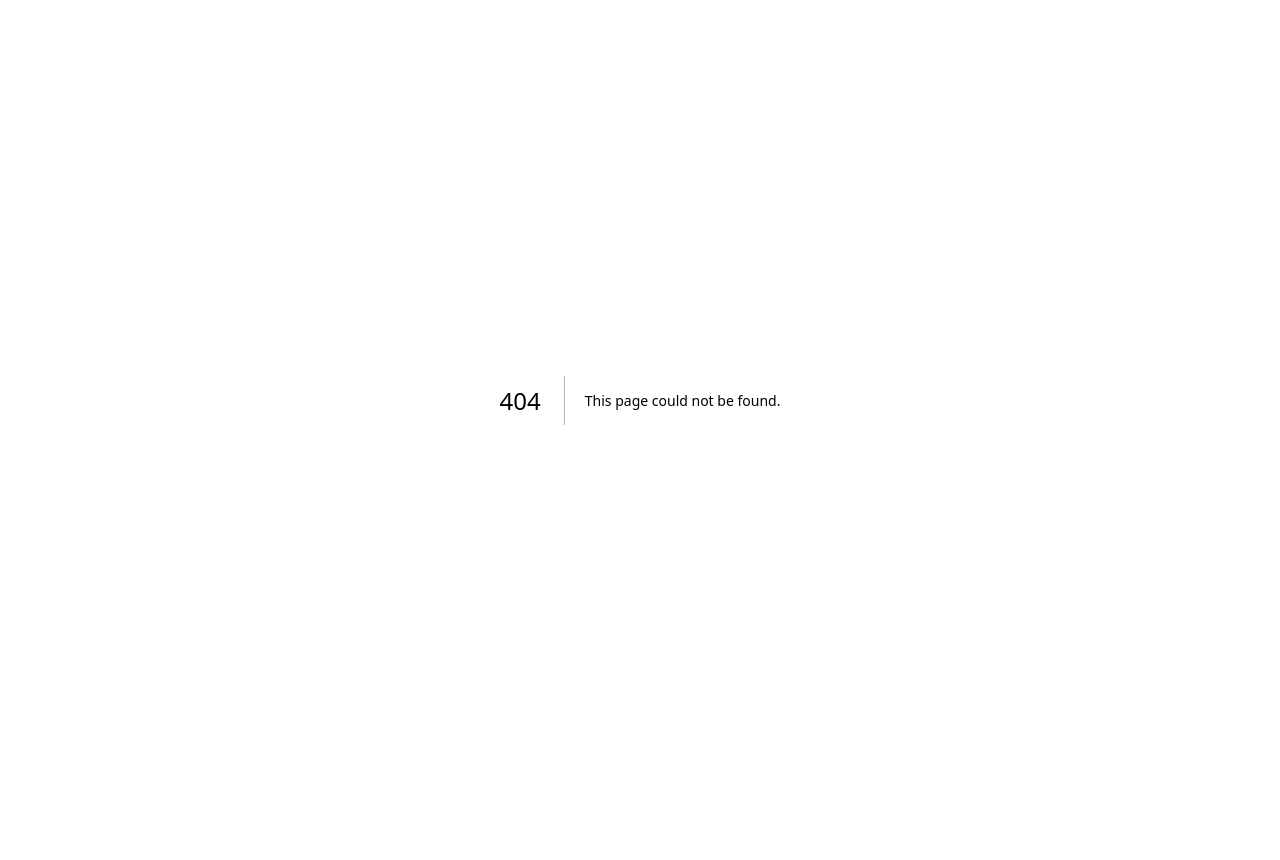
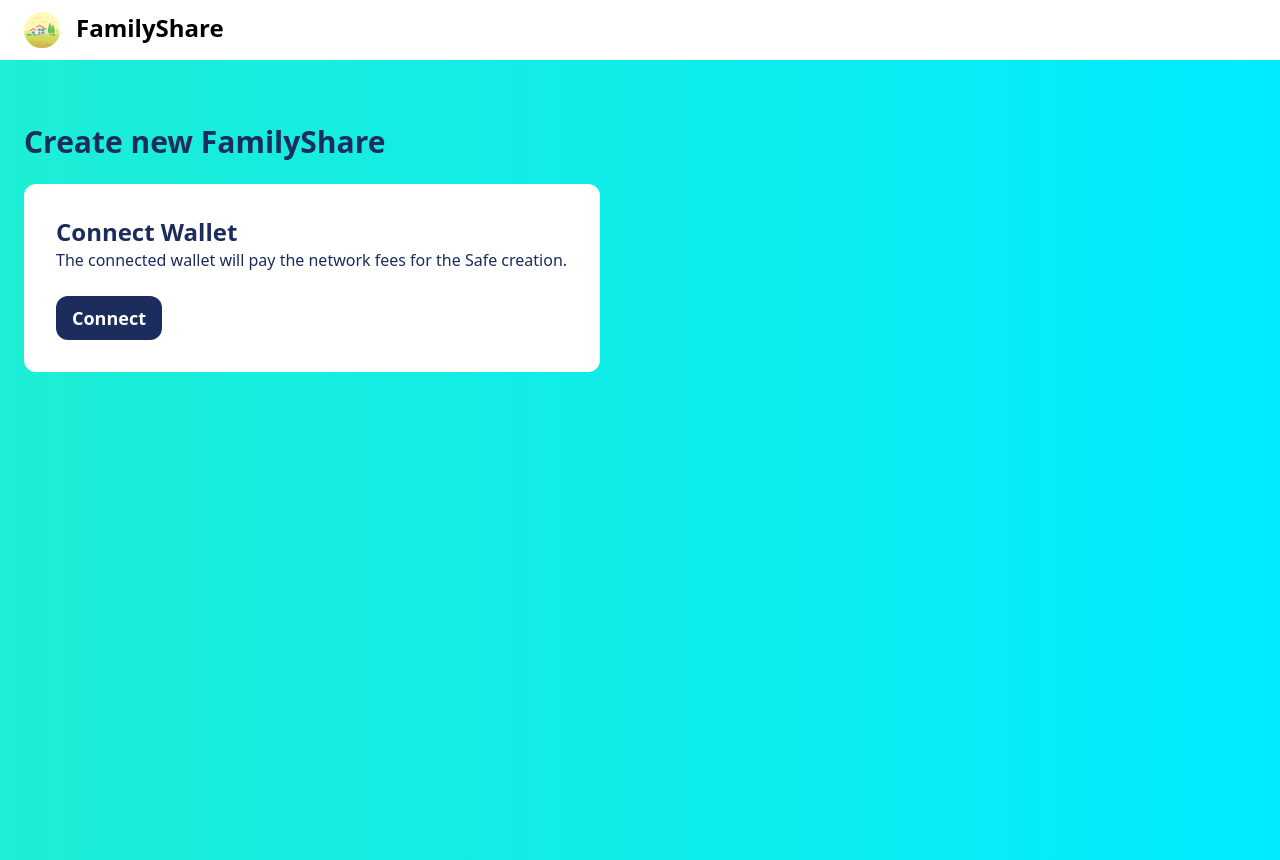
Before and after one commit to hanpham32/Scaling-Ethereum-23, a Next.js app in the folder familysharing-frontend/: page /new-familyShare in a window 1280 px wide. Before the commit this address had no page. Before the commit the page ends 800 px from the top, so only its background shows below. Built offline with nearby package versions, Linux system fonts and the light colour scheme.

Commit message:
starter work on new-familyShare page

```diff
--- a/familysharing-frontend/components/navbar.tsx
+++ b/familysharing-frontend/components/navbar.tsx
@@ -1,11 +1,21 @@
+import Image from "next/image"
+import Link from "next/link"
+
 function Navbar() {
     return (
-      <div className="flex p-3 bg-white border-[1px] border-slate-200">
-        <div>
-            <p className="text-2xl font-semibold">FamilyShare</p>
+    <div className="flex py-3 px-6 bg-white shadow">
+      <Link href='/'>
+        <div className="flex">
+          <Image
+            src='/icons/homeIcon.svg'
+            alt='home Icon'
+            width={36}
+            height={36}
+          />
+          <p className="text-2xl font-semibold ml-4">FamilyShare</p>
         </div>
-        <div></div>
-      </div>
+      </Link>
+    </div>
     )
 }
 
--- a/familysharing-frontend/src/pages/index.tsx
+++ b/familysharing-frontend/src/pages/index.tsx
@@ -29,16 +29,16 @@
               className='m-auto mb-10'
             />
             <div className="text-center mb-16">
-              <h1 className="text-5xl font-bold text-[#1B2C5D]">FamilyShare</h1>
+              <h1 className="text-5xl font-bold py-2 bg-gradient-to-r from-[#00EBFF] via-[#1DEED5] to-[#e81cff] bg-clip-text text-transparent">FamilyShare</h1>
               <h1 className="text-2xl font-semibold text-[#1B2C5D]">Share your next generation wallet with your loved ones.</h1>
             </div>
             <div className="flex justify-around">
               <Link href='onboarding'>
-                <button className="py-2 w-32 bg-[#1B2C5D] font-semibold rounded-xl text-lg text-white hover:opacity-80 ease-in duration-200">
+                <button className="py-2 w-32 bg-[#1B2C5D] font-semibold rounded-xl text-lg text-white hover:opacity-80 hover:scale-110 ease-in duration-200">
                   Parents
                 </button>
               </Link>
-              <button className="py-2 w-32 bg-[#1B2C5D] font-semibold rounded-xl text-lg text-white hover:opacity-80 ease-in duration-200">
+              <button className="py-2 w-32 bg-[#1B2C5D] font-semibold rounded-xl text-lg text-white hover:opacity-80 hover:scale-110 ease-in duration-200">
                 Kids
               </button>
             </div>
--- /dev/null
+++ b/familysharing-frontend/src/pages/new-familyShare.tsx
@@ -0,0 +1,27 @@
+import Navbar from "../../components/navbar"
+
+function NewFamilyShare() {
+  return (
+    <div>
+      <Navbar />
+      <div className="min-h-screen bg-gradient-to-r from-[#1DEED5] to-[#00EBFF] ">
+            <div className="items-center max-w-7xl m-auto">
+                <div className='px-6 py-16'>
+                  <h1 className="text-3xl font-bold text-[#1B2C5D] mb-6">Create new FamilyShare</h1>
+                  <div className="max-w-xl bg-white rounded-xl p-8">
+                      <div className="mb-6">
+                          <h2 className="text-2xl font-bold text-[#1B2C5D]">Connect Wallet</h2>
+                          <p className="text-[#1B2C5D]">The connected wallet will pay the network fees for the Safe creation.</p>
+                      </div>
+                      <button className="py-2 px-4 bg-[#1B2C5D] font-semibold rounded-xl text-lg text-white hover:opacity-80 ease-in duration-200">
+                        Connect
+                      </button>
+                  </div>
+                </div>
+            </div>
+      </div>
+    </div>
+  )
+}
+
+export default NewFamilyShare
--- a/familysharing-frontend/src/pages/onboarding.tsx
+++ b/familysharing-frontend/src/pages/onboarding.tsx
@@ -1,4 +1,5 @@
 import Image from "next/image";
+import Link from "next/link";
 
 function Onboarding() {
     return (
@@ -6,7 +7,7 @@
             <div className="flex justify-center items-center max-w-7xl m-auto">
                 <div className='px-6 py-32'>
                     <div>
-                        <h1 className="text-5xl font-bold text-[#1B2C5D] mb-4">Welcome to FamilyShare</h1>
+                        <h1 className="text-5xl font-bold text-[#1B2C5D] mb-2">Welcome to FamilyShare</h1>
                         <p className="text-xl ">A family centered multisignature wallet utilizing account abstraction.</p>
                     </div>
                     <div className="flex flex-col items-center lg:flex-row gap-8 mt-16">
@@ -21,9 +22,11 @@
                                 <h2 className="text-2xl font-bold text-[#1B2C5D]">Create a FamilyShare</h2>
                                 <p className="text-[#1B2C5D]">A new Safe that is controlled by one or multiple owners.</p>
                             </div>
-                            <button className="py-2 px-4 bg-[#1B2C5D] font-semibold rounded-xl text-lg text-white hover:opacity-80 ease-in duration-200">
-                                Create new FamilyShare
-                            </button>
+                            <Link href='new-familyShare'>
+                                <button className="py-2 px-4 bg-[#1B2C5D] font-semibold rounded-xl text-lg text-white hover:opacity-80 hover:scale-110 ease-in duration-200">
+                                    Create new FamilyShare
+                                </button>
+                            </Link>
                         </div>
                         <div className=" max-w-xl bg-white rounded-xl p-8">
                             <Image
@@ -36,7 +39,7 @@
                                 <h2 className="text-2xl font-bold text-[#1B2C5D]">Add existing FamilyShare</h2>
                                 <p className="text-[#1B2C5D]">Already have a Safe? Add your Safe using your Safe address.</p>
                             </div>
-                            <button className="py-2 px-4 border-[#1B2C5D] border-2 font-semibold rounded-xl text-lg text-[#1B2C5D] hover:bg-slate-200 ease-in duration-200">
+                            <button className="py-2 px-4 border-[#1B2C5D] border-2 font-semibold rounded-xl text-lg text-[#1B2C5D] hover:bg-slate-200 hover:scale-110 ease-in duration-200">
                                 Add existing FamilyShare
                             </button>
                         </div>
```
